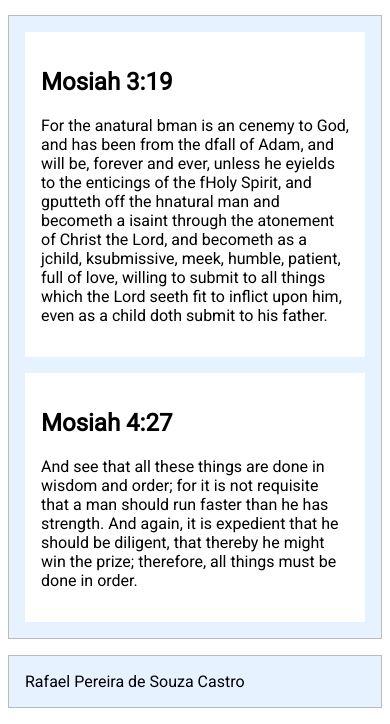
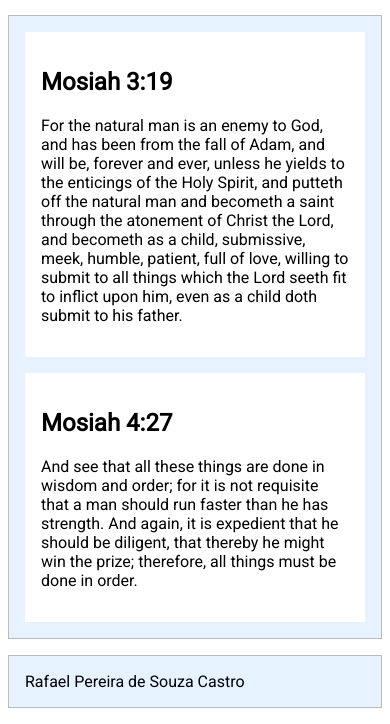
Before and after one commit to rpscastro/wdd131, a plain HTML site: page week02/media-query.html in a window 390 px wide. Shown: the part 132-856 px from the top of the page. Drawn offline with Linux system fonts and the light colour scheme.

```diff
--- a/week02/media-query.html
+++ b/week02/media-query.html
@@ -21,9 +21,9 @@
     <main>
         <section>
             <h2>Mosiah 3:19</h2>
-            <p>For the anatural bman is an cenemy to God, and has been from the dfall of Adam, and will be, forever and
-                ever, unless he eyields to the enticings of the fHoly Spirit, and gputteth off the hnatural man and
-                becometh a isaint through the atonement of Christ the Lord, and becometh as a jchild, ksubmissive, meek,
+            <p>For the natural man is an enemy to God, and has been from the fall of Adam, and will be, forever and
+                ever, unless he yields to the enticings of the Holy Spirit, and putteth off the natural man and
+                becometh a saint through the atonement of Christ the Lord, and becometh as a child, submissive, meek,
                 humble, patient, full of love, willing to submit to all things which the Lord seeth fit to inflict upon
                 him, even as a child doth submit to his father.</p>
         </section>
```
